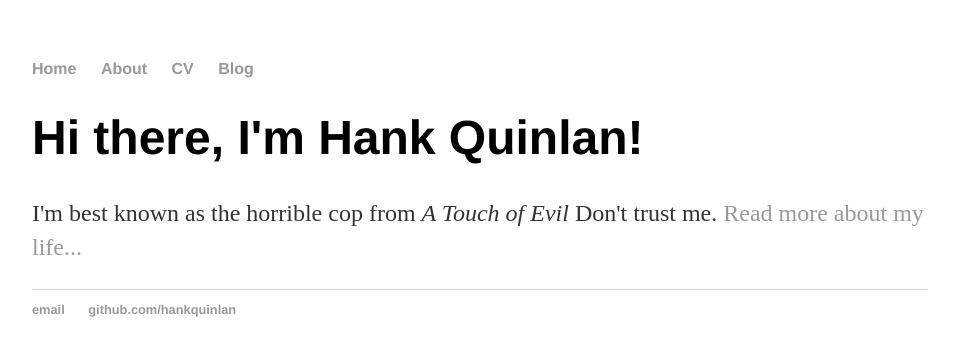
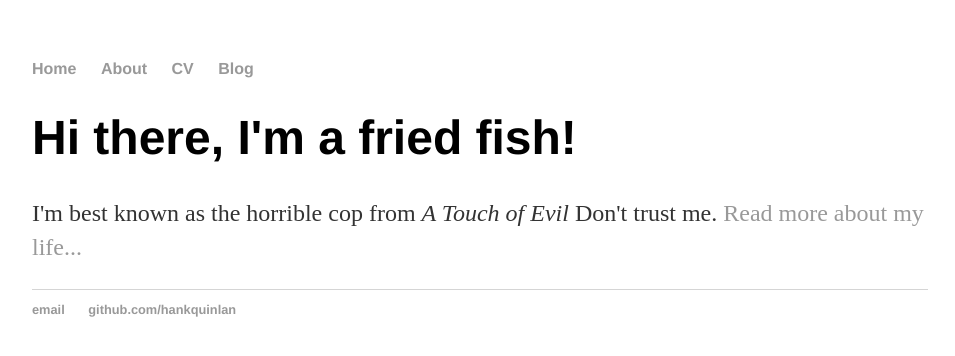
Before and after one commit to biblealone/biblealone.github.io, a Jekyll site: the page built from index.html, in a window 1280 px wide. Shown: the top 356 px of the page, without its empty margins (160-1115 px from the left). Built offline with Jekyll 4.4.1, drawn with Linux system fonts in a browser that asks for light colours.

Commit message:
Update index.html

```diff
--- a/index.html
+++ b/index.html
@@ -3,6 +3,6 @@ layout: default
 title: Hank Quinlan, Horrible Cop
 ---
 <div class="blurb">
-	<h1>Hi there, I'm Hank Quinlan!</h1>
+	<h1>Hi there, I'm a fried fish!</h1>
 	<p>I'm best known as the horrible cop from <em>A Touch of Evil</em> Don't trust me. <a href="/about">Read more about my life...</a></p>
 </div><!-- /.blurb -->
```
